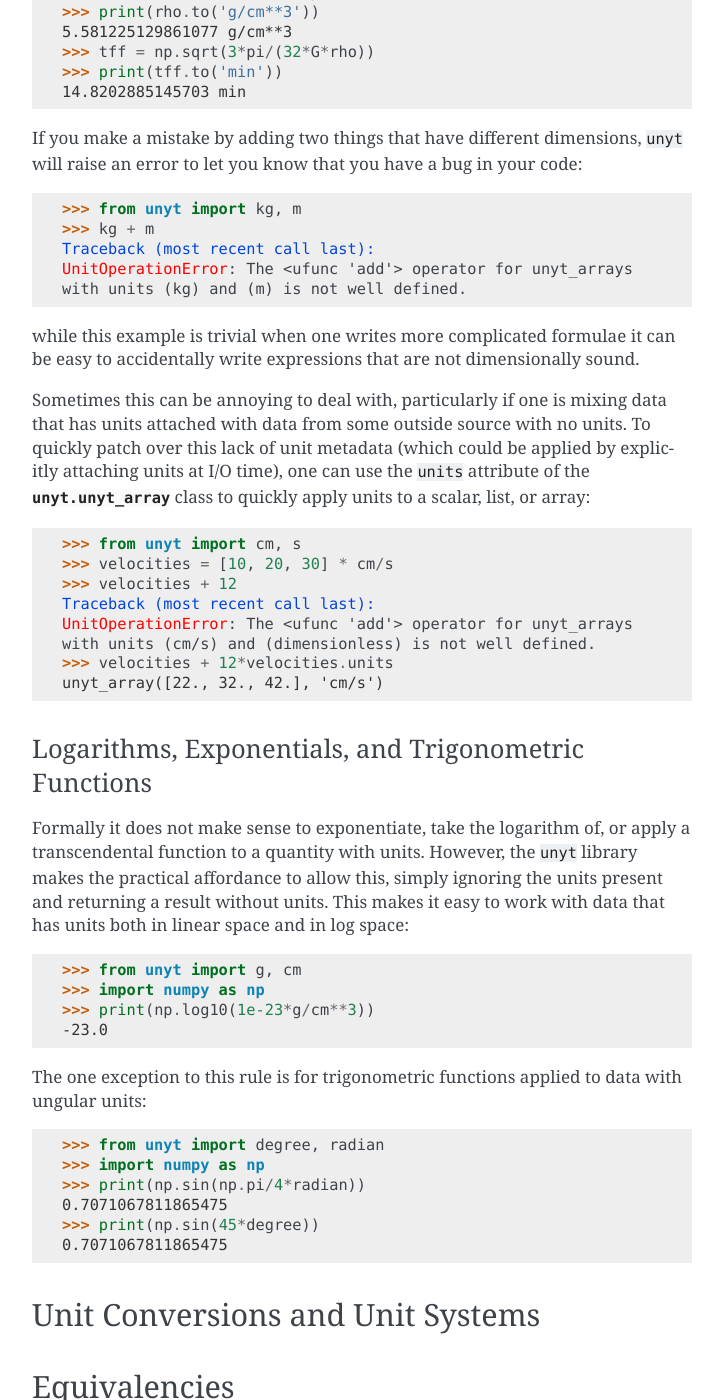
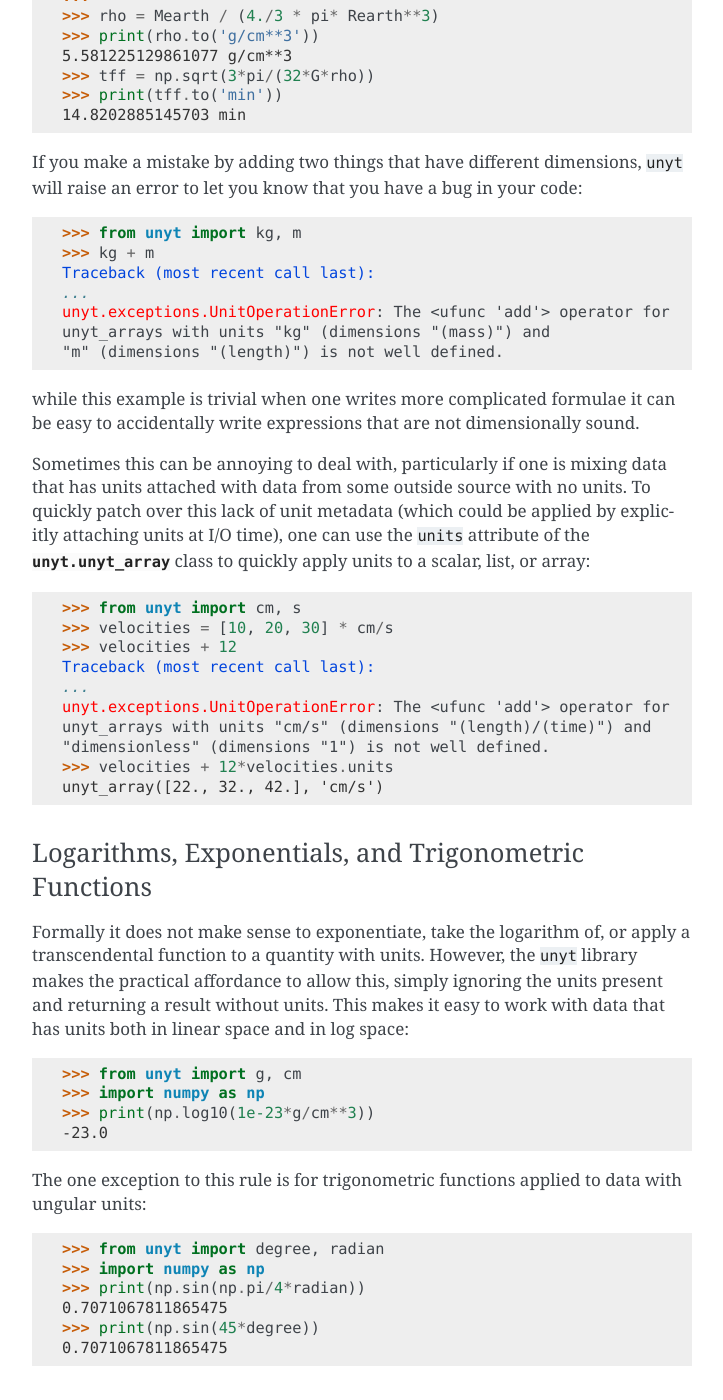
Before and after one commit to yt-project/unyt, a Sphinx documentation site: the page built from docs/usage.rst, in a window 1280 px wide and 1400 px high, scrolled down 3482 px. Shown: the whole window, without its empty margins (388-1111 px from the left). Built offline with Sphinx 7.4.7, drawn with Linux system fonts in a browser that asks for light colours; pages that are not in the unit, such as notebooks, are missing from menus; the version number could not be read and is left out; some of the changed text lies outside the part shown.

Commit message:
test exception text

```diff
--- a/docs/usage.rst
+++ b/docs/usage.rst
@@ -163,10 +162,12 @@ where :math:`\rho` is the average density of the Earth.
 If you make a mistake by adding two things that have different dimensions, ``unyt`` will raise an error to let you know that you have a bug in your code:
 
   >>> from unyt import kg, m
-  >>> kg + m  # doctest: +IGNORE_EXCEPTION_DETAIL
+  >>> kg + m  # doctest: +ELLIPSIS +NORMALIZE_WHITESPACE
   Traceback (most recent call last):
-  UnitOperationError: The <ufunc 'add'> operator for unyt_arrays
-  with units (kg) and (m) is not well defined.
+  ...
+  unyt.exceptions.UnitOperationError: The <ufunc 'add'> operator for
+  unyt_arrays with units "kg" (dimensions "(mass)") and
+  "m" (dimensions "(length)") is not well defined.
 
 while this example is trivial when one writes more complicated formulae it can
 be easy to accidentally write expressions that are not dimensionally sound.
@@ -179,10 +180,12 @@ the :class:`unyt.unyt_array <unyt.array.unyt_array>` class to quickly apply unit
 
   >>> from unyt import cm, s
   >>> velocities = [10, 20, 30] * cm/s
-  >>> velocities + 12  # doctest: +IGNORE_EXCEPTION_DETAIL
+  >>> velocities + 12  # doctest: +ELLIPSIS +NORMALIZE_WHITESPACE
   Traceback (most recent call last):
-  UnitOperationError: The <ufunc 'add'> operator for unyt_arrays
-  with units (cm/s) and (dimensionless) is not well defined.
+  ...
+  unyt.exceptions.UnitOperationError: The <ufunc 'add'> operator for
+  unyt_arrays with units "cm/s" (dimensions "(length)/(time)") and
+  "dimensionless" (dimensions "1") is not well defined.
   >>> velocities + 12*velocities.units
   unyt_array([22., 32., 42.], 'cm/s')
 
@@ -213,7 +216,7 @@ Unit Conversions and Unit Systems
 Equivalencies
 +++++++++++++
 
-Converting between ``unyt_array`` and numpy.ndarray
+Converting Between ``unyt_array`` and numpy.ndarray
 +++++++++++++++++++++++++++++++++++++++++++++++++++
 
 Performance Considerations
```
Also changed, not shown: other parts of docs/usage.rst (+1 -2 lines), 1 other file.
